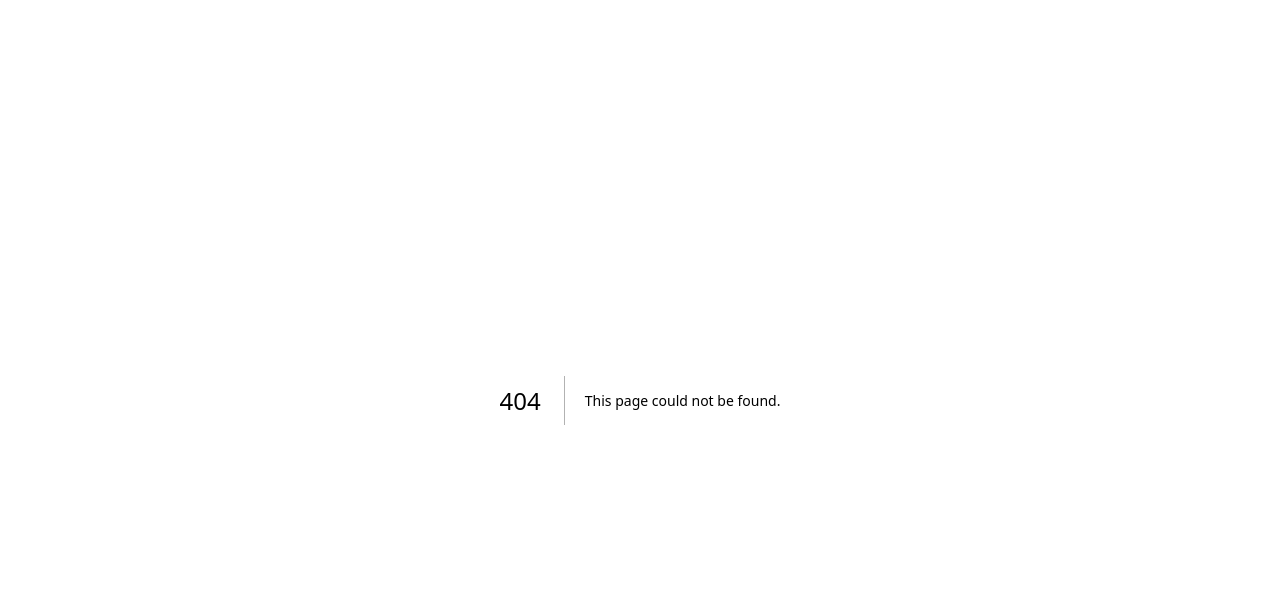
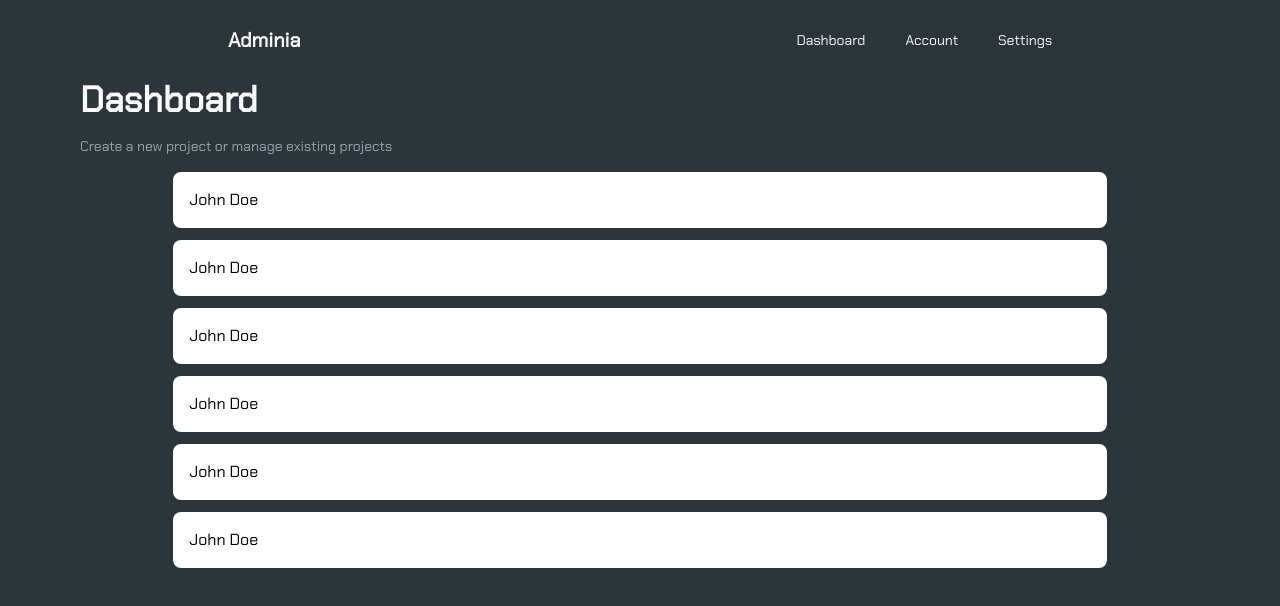
Before and after one commit to darksuei/adminia, a Next.js app: page /dashboard in a window 1280 px wide. Before the commit this address had no page. Shown: the top 606 px of the page. Built offline with nearby package versions, Linux system fonts and the light colour scheme.

Commit message:
(init): Initial dashboard setup

```diff
--- a/src/app/components/Nav.tsx
+++ b/src/app/components/Nav.tsx
@@ -1,11 +1,15 @@
+import Link from "next/link";
+
 export default function Nav() {
   return (
     <nav className="w-full h-20 flex flex-row justify-around items-center gap-10">
       <h1 className="text-xl font-bold cursor-pointer">Adminia</h1>
       <ul className="flex flex-row gap-10">
-        <li className="cursor-pointer text-sm">Account</li>
-        <li className="cursor-pointer text-sm">Home</li>
-        <li className="cursor-pointer text-sm">Settings</li>
+        <li className="cursor-pointer text-sm hover:text-red-400">
+          <Link href="/dashboard">Dashboard</Link>
+        </li>
+        <li className="cursor-pointer text-sm hover:text-red-400">Account</li>
+        <li className="cursor-pointer text-sm hover:text-red-400">Settings</li>
       </ul>
     </nav>
   );
--- /dev/null
+++ b/src/app/dashboard/page.tsx
@@ -0,0 +1,26 @@
+import Nav from "../components/Nav";
+import { dummy_data } from "@/data";
+
+export default function Dashboard() {
+  return (
+    <main>
+      <Nav />
+      <section className="flex flex-col gap-4 px-20">
+        <h1 className="text-4xl font-bold">Dashboard</h1>
+        <p className="text-gray-400 text-sm">
+          Create a new project or manage existing projects
+        </p>
+        <ol className="flex flex-col gap-3">
+          {dummy_data.map((data, idx) => (
+            <li
+              className="flex flex-row gap-2 w-10/12 mx-auto bg-white rounded-lg text-black h-14 items-center justify-between px-4 cursor-pointer hover:bg-gray-200"
+              key={idx}
+            >
+              {data.name}
+            </li>
+          ))}
+        </ol>
+      </section>
+    </main>
+  );
+}
--- a/src/app/layout.tsx
+++ b/src/app/layout.tsx
@@ -1,8 +1,12 @@
 import "./globals.css";
 import type { Metadata } from "next";
-import { Inter } from "next/font/google";
+import { Chakra_Petch } from "next/font/google";
 
-const inter = Inter({ subsets: ["latin"] });
+const chakra = Chakra_Petch({
+  weight: "400",
+  style: "normal",
+  subsets: ["latin"],
+});
 
 export const metadata: Metadata = {
   title: "Adminia",
@@ -16,7 +20,7 @@ export default function RootLayout({
 }) {
   return (
     <html lang="en">
-      <body className={inter.className}>{children}</body>
+      <body className={chakra.className}>{children}</body>
     </html>
   );
 }
--- /dev/null
+++ b/src/data.tsx
@@ -0,0 +1,32 @@
+export const dummy_data = [
+  {
+    name: "John Doe",
+    age: 25,
+    date: "2020-01-01",
+  },
+  {
+    name: "John Doe",
+    age: 25,
+    date: "2020-01-01",
+  },
+  {
+    name: "John Doe",
+    age: 25,
+    date: "2020-01-01",
+  },
+  {
+    name: "John Doe",
+    age: 25,
+    date: "2020-01-01",
+  },
+  {
+    name: "John Doe",
+    age: 25,
+    date: "2020-01-01",
+  },
+  {
+    name: "John Doe",
+    age: 25,
+    date: "2020-01-01",
+  },
+];
```
Also changed, not shown: package.json (+5 -4 lines), src/app/components/Auth.tsx (added), src/app/login/page.tsx (added), 1 other file (tests, documents, lock files or other folders).
